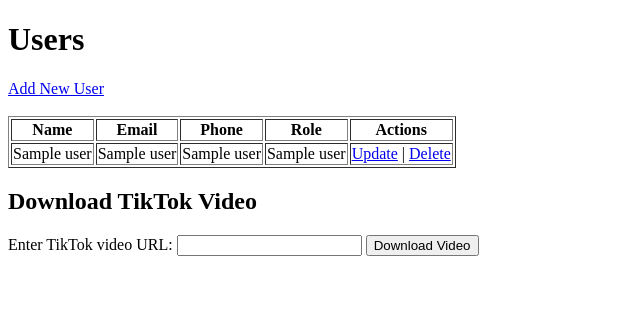
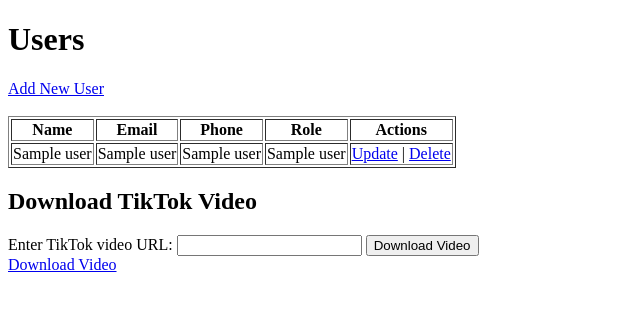
Before and after one commit to maayangotfrid/flask-user-management, a Flask app: page / in a window 1280 px wide. Shown: the top 311 px of the page, without its empty margins (0-640 px from the left). Run offline with Flask 3, Linux system fonts and the light colour scheme; a database or web service that is not in the repository returns one stand-in record (values such as "Sample title"); some libraries are stand-ins or nearby versions.

Commit message:
Update index.html

```diff
--- a/templates/index.html
+++ b/templates/index.html
@@ -41,6 +41,11 @@
         <button type="submit">Download Video</button>
     </form>
 
+
+
+    <a href="{{ url_for('download_video', filename='12345.mp4') }}" download>Download Video</a>
+
+
     {% if message %}
     <p>{{ message }}</p>
     {% endif %}
```
